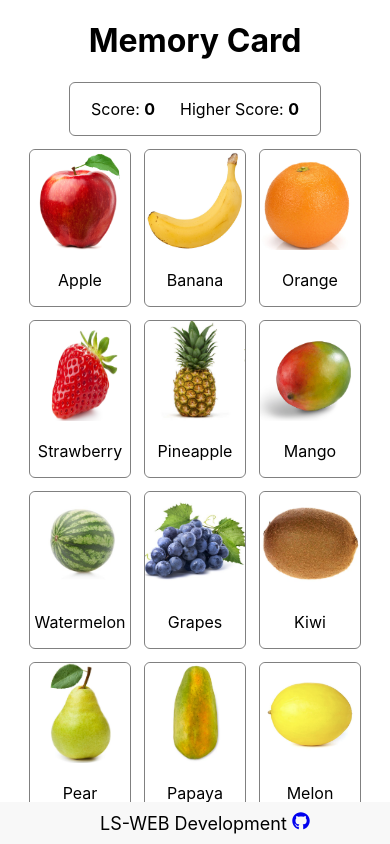
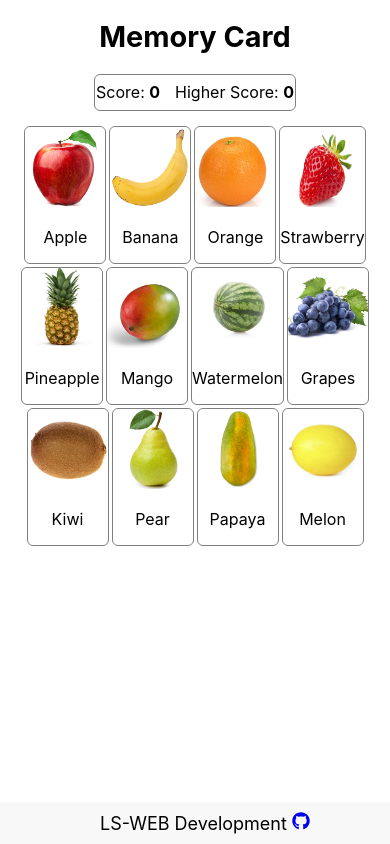
Before and after one commit to lswebdevelops/react-memory-card, a React (Create React App) app: page / in a window 390 px wide. Built offline with nearby package versions, Linux system fonts and the light colour scheme.

Commit message:
adding media queries for mobile

```diff
--- a/src/styles/Fruits.css
+++ b/src/styles/Fruits.css
@@ -26,19 +26,20 @@
 
   flex-direction: row;
 }
-@media (max-width: 767px) {
+@media (max-width: 667px) {
   .fruits-container {
-    padding: 13px;
+    padding: 15px;
     display: flex;
     flex-wrap: wrap;
     justify-content: center;
-    gap: 13px;
+    gap: 3px;
     width: auto;
     margin: auto;
   }
   .fruits-img {
-    width: 100px;
-    height: 100px;
+    width: 80px;
+    height: 80px;
     border-radius: var(--main-border-radius);
   }
+
 }
--- a/src/styles/Navbar.css
+++ b/src/styles/Navbar.css
@@ -17,3 +17,18 @@
 .span-score, .span-higher-score{
     font-weight: 700;
 }
+
+@media (max-width: 667px) {
+    .score-container{
+        display: flex;
+        gap: 15px;
+        width: 25%;
+        min-width: 200px;
+        height: 35px;
+
+    }
+    h1{
+        font-size: 1.8rem;
+      }
+
+  }
```
